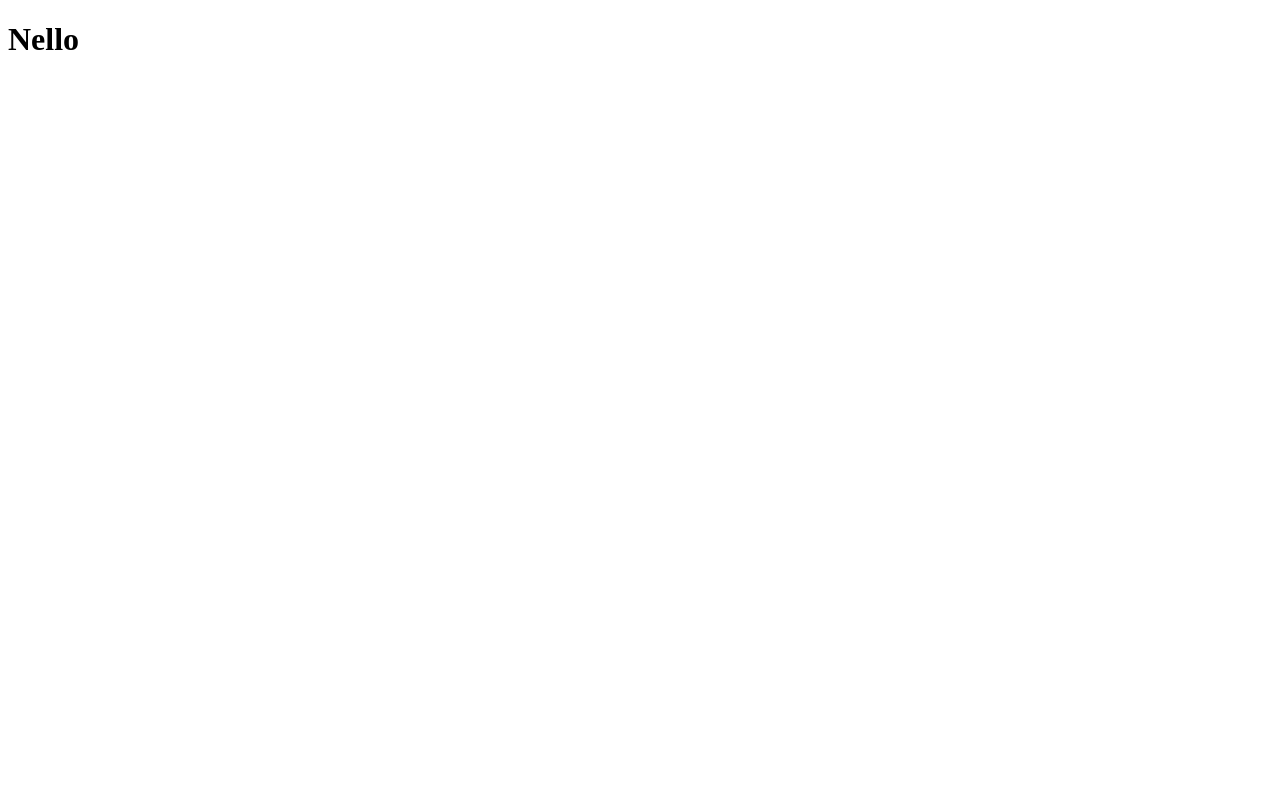
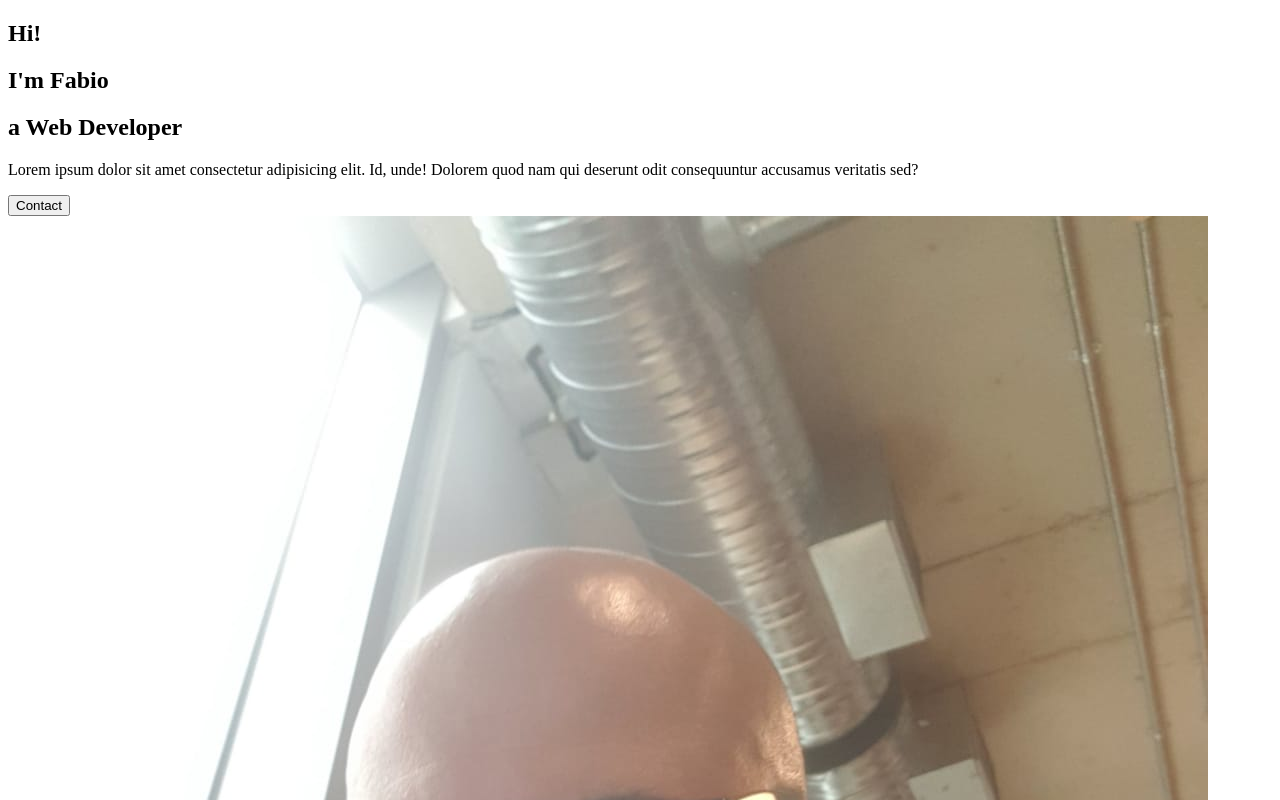
Before and after one commit to cartman1978/myportfolio, a React (Create React App) app: page / in a window 1280 px wide. Shown: the top 800 px of the page. Built offline with nearby package versions, Linux system fonts and the light colour scheme.

Commit message:
added aboutSection Component

```diff
--- a/src/App.js
+++ b/src/App.js
@@ -1,9 +1,11 @@
 import React from "react";
+// Import Pages
+import AboutMe from "./pages/AboutMe";
 
 function App() {
   return (
     <div className="App">
-      <h1>Nello</h1>
+      <AboutMe />
     </div>
   );
 }
--- /dev/null
+++ b/src/components/AboutSection.js
@@ -0,0 +1,31 @@
+import React from 'react';
+import profile from "../img/profile.jpg";
+
+const AboutSection = () => {
+    return (
+        <div>
+            <div className="description">
+                <div className="title">
+                    <div className="hide">
+                        <h2>Hi!</h2>
+                    </div>
+                    <div className="hide">
+                        <h2>
+                            I'm <span>Fabio</span>
+                        </h2>
+                    </div>
+                    <div className="hide">
+                        <h2>a Web Developer</h2>
+                    </div>
+                </div>
+                <p>Lorem ipsum dolor sit amet consectetur adipisicing elit. Id, unde! Dolorem quod nam qui deserunt odit consequuntur accusamus veritatis sed?</p>
+                <button>Contact</button>
+            </div>
+            <div className="image">
+                <img src={profile} alt="Fabio Torti" />
+            </div>
+        </div>
+    )
+}
+
+export default AboutSection
--- /dev/null
+++ b/src/pages/AboutMe.js
@@ -0,0 +1,11 @@
+import React from 'react';
+// Page Components
+import AboutSection from "../components/AboutSection";
+
+const AboutMe = () => {
+    return (
+        <AboutSection />
+    )
+}
+
+export default AboutMe;
```
Also changed, not shown: src/img/profile.jpg (added).
